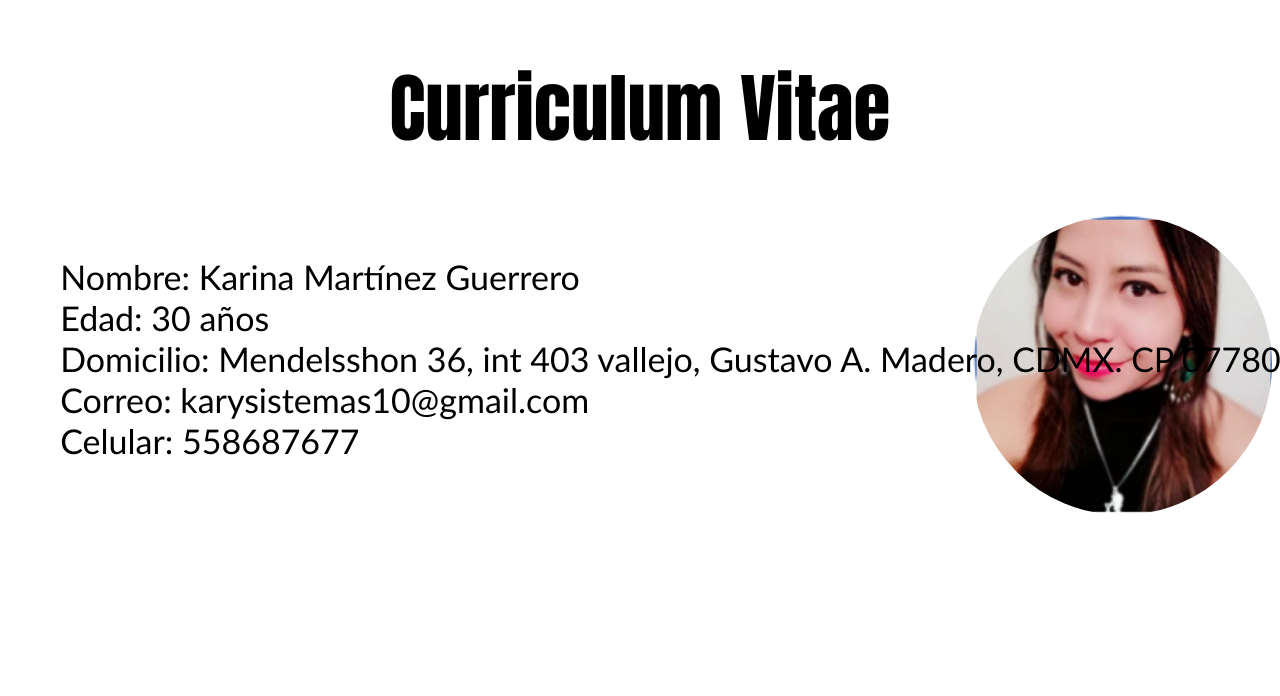
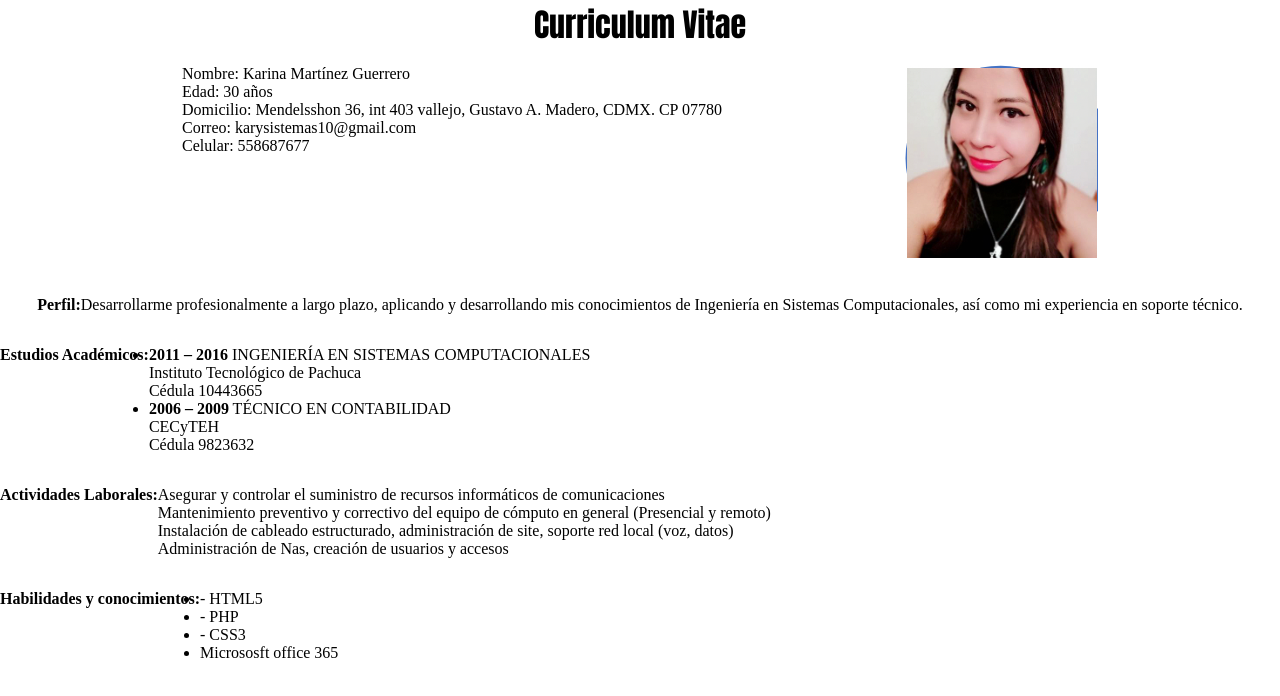
Before and after one commit to karysistemas10/sesion2, a plain HTML site: page index.html in a window 1280 px wide. Drawn offline with Linux system fonts and the light colour scheme.

Commit message:
se hizo cambios en index.html y main.css

```diff
--- a/css/main.css
+++ b/css/main.css
@@ -4,25 +4,64 @@
         // nombre de la etiqueta a modificar
         */
 
-        h1{
+        *{
+            padding: 0;
+            margin: 0;
+            border: 0;
+        }
+
+        header{
             text-align: center;
             color: black;
             font-family: Impact, Haettenschweiler, 'Arial Narrow Bold', sans-serif;
-            font-size: 2cm;
+
         }
 
-        pre {
-            color: black;
-            font-family: 'Gill Sans', 'Gill Sans MT', Calibri, 'Trebuchet MS', sans-serif;
-            font-size: 0.9cm;
+        #datosPersonales {
+            width: 100%;
+            margin-top: 16px;
+            display: flex;
+            flex-direction: row;/*row(default va de izquierda a derecha, column(arriba hacia abajo), row-reverse(derecha a izquierda), colum-reverse(abajo hacia arriba)*/
+            justify-content: space-evenly;
+            align-items: flex-start;
 
+        }
+
+        #perfil {
+            width: 100%;
+            margin-top: 16px;
+            display: flex;
+            flex-direction: row;/*row(default va de izquierda a derecha, column(arriba hacia abajo), row-reverse(derecha a izquierda), colum-reverse(abajo hacia arriba)*/
+            justify-content: space-evenly;
+            align-items: flex-start;
+
+        }
+
+        #estudios {
+            width: 100%;
+            margin-top: 16px;
+            display: flex;
+            flex-direction: row;/*row(default va de izquierda a derecha, column(arriba hacia abajo), row-reverse(derecha a izquierda), colum-reverse(abajo hacia arriba)*/
+            justify-content: left;
 
 
         }
 
-        img {
-            width: 300px;
-            height: 300px;
-            border-radius: 50%;
-            float: right;
-           }
+        #actividades {
+            width: 100%;
+            margin-top: 16px;
+            display: flex;
+            flex-direction: row;/*row(default va de izquierda a derecha, column(arriba hacia abajo), row-reverse(derecha a izquierda), colum-reverse(abajo hacia arriba)*/
+            justify-content: left;
+            align-items: baseline;
+
+        }
+        #conocimientos {
+            width: 100%;
+            margin-top: 16px;
+            display: flex;
+            flex-direction: row;/*row(default va de izquierda a derecha, column(arriba hacia abajo), row-reverse(derecha a izquierda), colum-reverse(abajo hacia arriba)*/
+            justify-content: left;
+            align-items: flex-start;
+
+        }
--- a/index.html
+++ b/index.html
@@ -5,20 +5,70 @@
     <meta http-equiv="X-UA-Compatible" content="IE=edge">
     <meta name="viewport" content="width=device-width, initial-scale=1.0">
     <title>Curriculum vitae</title>
-    <H1>Curriculum Vitae</H1>
     <link rel="stylesheet" href="css/main.css">
 
 </head>
 <body>
-    <img src="assets/cv.png" alt="Foto de kary">
-  <pre>
-      Nombre: Karina Martínez Guerrero
-      Edad: 30 años
-      Domicilio: Mendelsshon 36, int 403 vallejo, Gustavo A. Madero, CDMX. CP 07780
-      Correo: karysistemas10@gmail.com
-      Celular: 558687677
+    <header>
+        <h1>Curriculum Vitae</h1>
+     </header>
+     <section id= "datosPersonales">
+        <div id="datosPersonal" >
+            <p>Nombre: Karina Martínez Guerrero</p>
+            <p>Edad: 30 años </p>
+            <p>Domicilio: Mendelsshon 36, int 403 vallejo, Gustavo A. Madero, CDMX. CP 07780 </p>
+            <p>Correo: karysistemas10@gmail.com </p>
+            <p>Celular: 558687677 </p>
+         </div>
+         <div id="contenedorFoto">
+            <img src="assets/cv.png" alt="fotoperfil">
+        </div>
+     </section>
+     <section id="perfil">
+        <div id= "perfil" >
+            <p><b>Perfil:</b>Desarrollarme profesionalmente a largo plazo, aplicando y desarrollando mis conocimientos de Ingeniería en Sistemas Computacionales, así como mi experiencia en soporte técnico.</p>
+         </div>
+        </section>
+        <section id="estudios">
+            <div id= "estudios">
+                <p><b>Estudios Académicos:</b></p>
+                <ul>
+                    <li> <p><b>2011 – 2016 </b> INGENIERÍA EN SISTEMAS COMPUTACIONALES</p>
+                         <p> Instituto Tecnológico de Pachuca</p>
+                         <p> Cédula 10443665</p>
+                    </li>
+                    <li><p><b>2006 – 2009</b> TÉCNICO EN CONTABILIDAD</p>
+                        <p> CECyTEH</p>
+                        <p> Cédula 9823632</p>
+                    </li>
+                </ul>
+                 </div>
+        </section>
 
-  </pre>
+     <section id="actividades">
+    <div id="actividades">
 
+        <p><b>Actividades Laborales:</b></p>
+        <ul>
+        <p>Asegurar y controlar el suministro de recursos informáticos de comunicaciones</p>
+        <p>Mantenimiento preventivo y correctivo del equipo de cómputo en general (Presencial y remoto)</p>
+        <p>Instalación de cableado estructurado, administración de site, soporte red local (voz, datos)</p>
+        <p>Administración de Nas, creación de usuarios y accesos</p>
+    </ul>
+     </div>
+    </section>
+    <section id="conocimientos">
+     <div id="conocimientos">
+
+        <p><b>Habilidades y conocimientos:</b></p>
+        <ul>
+            <li><p> - HTML5 </p></li>
+            <li><p> - PHP</p></li>
+            <li><p> - CSS3 </p></li>
+            <li><p> Micrososft office 365</p></li>
+     </div>
+
+    </ul>
+</section>
 </body>
 </html>
```
Also changed, not shown: 1 other file.
